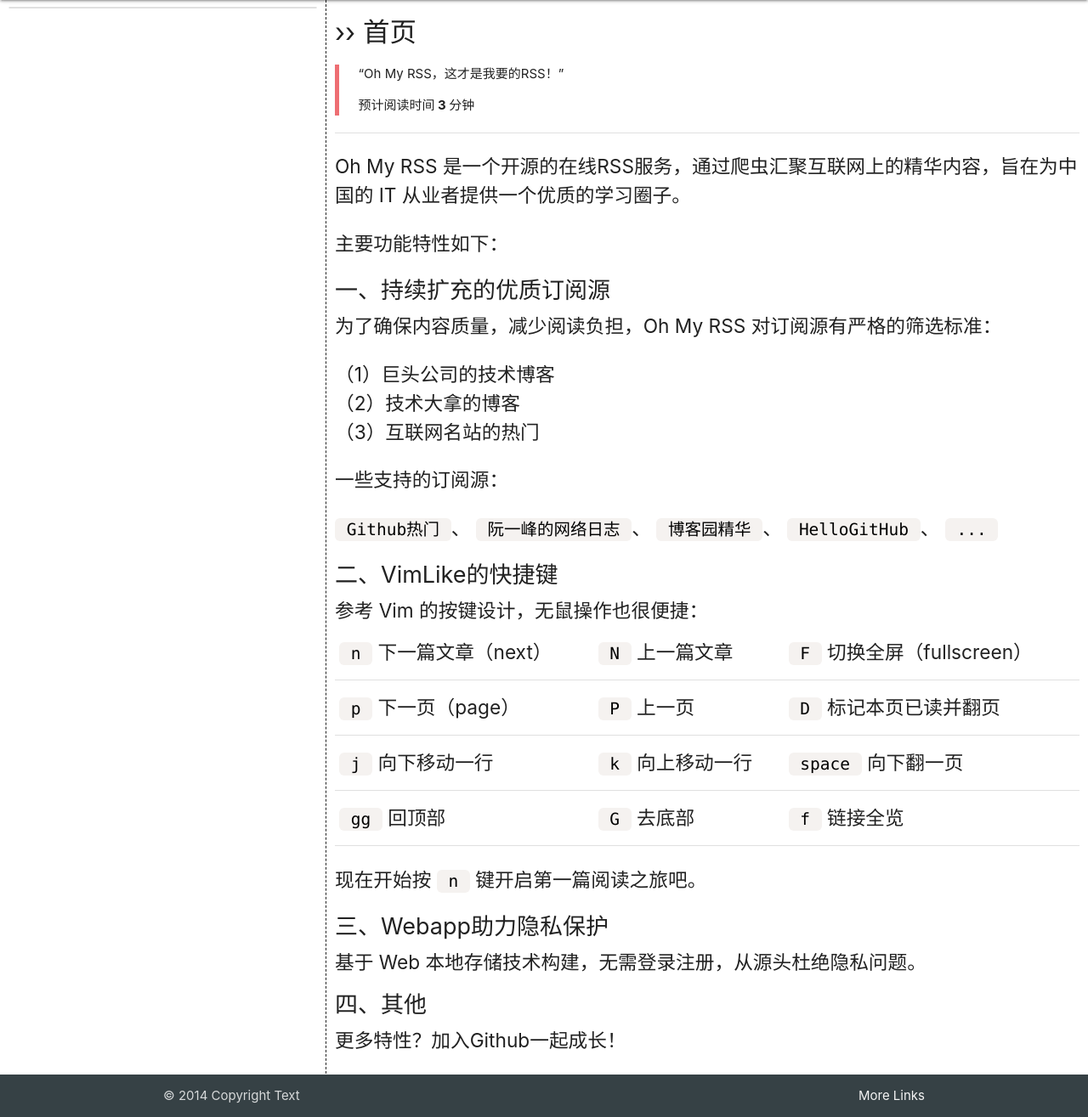
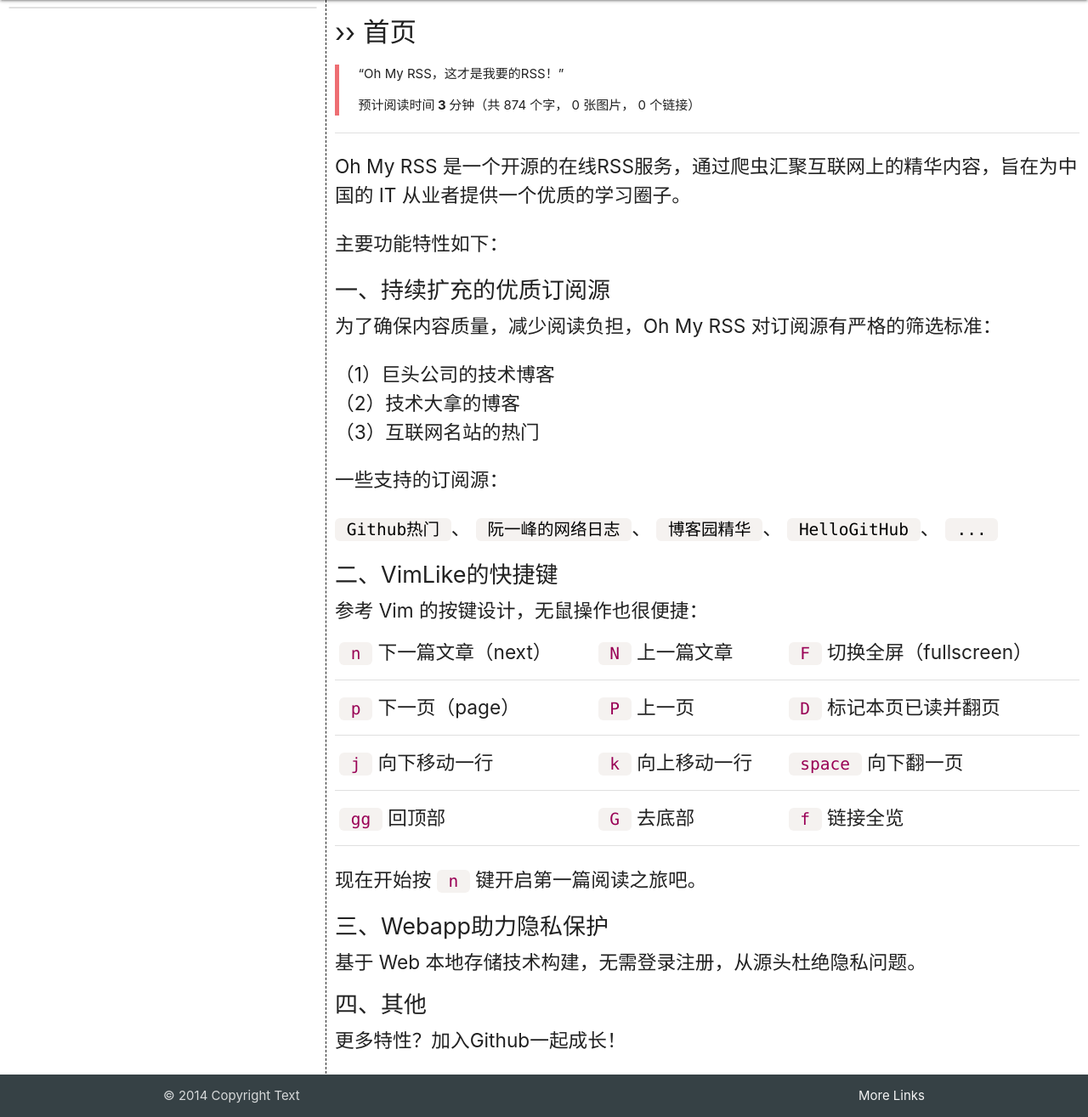
Before and after one commit to richshaw2015/oh-my-rss, a Django app: page / in a window 1280 px wide. Shown: the part 64-1379 px from the top of the page at 85% size. Run offline with Django 3.2, Linux system fonts and the light colour scheme; data that the repository does not hold is empty.

Commit message:
留言页面完善，阅读数据统计

```diff
--- a/rssapi/models.py
+++ b/rssapi/models.py
@@ -46,7 +46,6 @@ class Article(models.Model):
         ('active', '激活'),
         ('close', '关闭，下线'),
     ), default='active')
-    readtime = models.IntegerField('预计阅读时间，分钟', default=5)
 
     ctime = models.DateTimeField('创建时间', auto_now_add=True)
     mtime = models.DateTimeField('更新时间', auto_now=True)
--- a/rssapi/templatetags/helpers.py
+++ b/rssapi/templatetags/helpers.py
@@ -3,7 +3,6 @@ from django import template
 from django.utils.timezone import localtime
 from django.conf import settings
 import hashlib
-import urllib
 
 register = template.Library()
 
--- a/static/css/app.css
+++ b/static/css/app.css
@@ -276,8 +276,13 @@ h6 {
 .issues {
     border: none;
 }
-.issue-time {
-    padding-left: 2rem;
+
+.omrss-issue-meta {
+    font-size: 1rem;
+}
+
+.omrss-issue-name {
+    width: 20em;
 }
 
 #cancel {
--- a/static/js/app.js
+++ b/static/js/app.js
@@ -1,3 +1,6 @@
+// 异常提示
+const NET_ERROR_MSG = '网络异常，请稍后重试！';
+
 function genUid() {
     /* 生成用户id，自带校验  */
     const sec_key = "bDNsU3BxNXM2b1NyRFJ0dFQwa1o="; // l3lSpq5s6oSrDRttT0kZ
@@ -38,6 +41,14 @@ function setReadArticle(id) {
 
 function hasLikeArticle(id) {
     return localStorage.getItem('LIKE/' + id);
+}
+
+function setLeaveMsgToday() {
+    localStorage.setItem('LMSG/' + (new Date()).toDateString(), '1');
+}
+
+function hasLeaveMsgToday() {
+    return localStorage.getItem('LMSG/' + (new Date()).toDateString());
 }
 
 function setLikeArticle(id) {
@@ -136,6 +147,20 @@ function getCurPage() {
     return '1';
 }
 
+function updateReadStats() {
+    const third = $('#omrss-third');
+
+    const thirdTextCount = third.text().trim().length;
+    const thirdImgCount = third.find('img').length;
+    const thirdHrefCount = third.find('a').length;
+
+    const thirdReadTime = parseInt(thirdTextCount / 275) + parseInt(thirdImgCount * 5 / 60) +
+        parseInt(thirdHrefCount / 10);
+    const stats = `预计阅读时间<b> ${thirdReadTime} </b>分钟（共 ${thirdTextCount} 个字， ${thirdImgCount} 张图片， ${thirdHrefCount} 个链接）`;
+
+    $('#omrss-read-stats').html(stats);
+}
+
 function initLayout() {
     $('.tooltipped').tooltip();
 
@@ -230,7 +255,7 @@ function setToreadList() {
 // 全局LRU缓存服务
 let lruCache = new Cache(50, false, new Cache.LocalStorageCacheStorage('OMRSS'));
 // 缓存版本号，每次上线需要更新
-const cacheVer = '13';
+const cacheVer = '15';
 
 function setLruCache(key, value) {
     if (value.length < 40 * 1024 && value.length > 512) {
@@ -259,6 +284,9 @@ $(document).ready(function () {
     // 加载列表内容
     loadPage(1);
 
+    // 首页文章统计数据
+    updateReadStats();
+
     // 先更新未读数
     setToreadList();
 
@@ -279,7 +307,7 @@ $(document).ready(function () {
                 }
             }
         }
-    }, 14400000);
+    }, 4 * 3600 * 1000);
     /* 首页初始化结束 */
 
 
@@ -302,6 +330,8 @@ $(document).ready(function () {
 
             // 代码样式
             Prism.highlightAll();
+            // 数据统计
+            updateReadStats();
 
             target.scrollTop(0);
             return true;
@@ -322,6 +352,9 @@ $(document).ready(function () {
 
             target.scrollTop(0);
 
+            // 更新统计
+            updateReadStats();
+
             if (!hasReadArticle(article_id)) {
                 // 未读变为已读
                 setReadArticle(article_id);
@@ -341,6 +374,8 @@ $(document).ready(function () {
                     });
                 }, 1000);
             }
+        }).fail(function () {
+            warnToast(NET_ERROR_MSG);
         }).always(function () {
             $('#omrss-loader').addClass('hide');
         });
@@ -385,7 +420,8 @@ $(document).ready(function () {
             });
 
             $('#omrss-main').html(destDom).scrollTop(0);
-
+        }).fail(function () {
+            warnToast(NET_ERROR_MSG);
         }).always(function () {
             $('#omrss-loader').addClass('hide');
         });
@@ -424,11 +460,13 @@ $(document).ready(function () {
     $(document).on('click', '#omrss-like', function () {
         const id = $(this).attr('data-id');
         if (hasLikeArticle(id)) {
-            warnToast("已经点赞过了");
+            warnToast("已经点过赞了");
         } else {
             $.post("/api/ajax/actionlog", {uid: getOrSetUid(), id: id, action: "LIKE"}, function (data) {
                 setLikeArticle(id);
                 toast("点赞成功");
+            }).fail(function () {
+                warnToast(NET_ERROR_MSG);
             });
         }
     });
@@ -460,6 +498,9 @@ $(document).ready(function () {
         $.post("/api/html/homepage", {uid: getOrSetUid()}, function (data) {
             $('#omrss-main').html(data);
             $('#omrss-main').scrollTop(0);
+            updateReadStats();
+        }).fail(function () {
+            warnToast(NET_ERROR_MSG);
         }).always(function () {
             $('#omrss-loader').addClass('hide');
         })
@@ -471,6 +512,8 @@ $(document).ready(function () {
         $.post("/api/html/issues", {uid: getOrSetUid()}, function (data) {
             $('#omrss-main').html(data);
             $('#omrss-main').scrollTop(0);
+        }).fail(function () {
+            warnToast(NET_ERROR_MSG);
         }).always(function () {
             $('#omrss-loader').addClass('hide');
         })
@@ -478,6 +521,9 @@ $(document).ready(function () {
 
     // 提交留言
     $(document).on('click', '.ev-submit-msg', function() {
+        if (hasLeaveMsgToday()) {
+            warnToast("您今天已经留过言了，明天再来吧！");
+        } else {
             $('#omrss-loader').removeClass('hide');
             const content = $('#issue-input-detail').val();
             const nickname = $('#issue-input-name').val();
@@ -487,10 +533,14 @@ $(document).ready(function () {
                 contact: contact}, function (data) {
                 $('#omrss-main').html(data);
                 $('#omrss-main').scrollTop(0);
+                setLeaveMsgToday();
                 toast("留言成功");
+            }).fail(function () {
+                warnToast(NET_ERROR_MSG);
             }).always(function () {
                 $('#omrss-loader').addClass('hide');
             })
+        }
     });
 
     // 切换全屏
--- a/templates/article.html
+++ b/templates/article.html
@@ -5,7 +5,7 @@
     <div class="divider"></div>
 
     <!-- 第三方爬虫内容 -->
-    <div class="flow-text">
+    <div class="flow-text" id="omrss-third">
         {% include 'cnt-detail.html' %}
     </div>
 
--- a/templates/cnt-meta.html
+++ b/templates/cnt-meta.html
@@ -9,7 +9,7 @@
     [{{ article.site.cname }}] (<a href="{{ article.src_url }}" target="_blank" class="ev-open-src"
                                                   data-id="{{ article.uindex }}">{{ article.src_url }}</a>)
 
-    <p>预计阅读时间<b> {{ article.readtime }} </b>分钟</p>
+    <p id="omrss-read-stats">预计阅读时间<b> 0 </b>分钟（共 0 个字， 0 张图片， 0 个链接）</p>
 
     {% if article.copyright == 0 %}
         <p>侵犯了您的权益？请<a href="#!" class="ev-leave-msg">在此</a>留言</p>
--- a/templates/intro.html
+++ b/templates/intro.html
@@ -3,12 +3,12 @@
 <blockquote>
     “Oh My RSS，这才是我要的RSS！”
 
-    <p>预计阅读时间<b> 3 </b>分钟</p>
+    <p id="omrss-read-stats">预计阅读时间<b> 0 </b>分钟（共 0 个字， 0 张图片， 0 个链接）</p>
 </blockquote>
 
 <div class="divider"></div>
 
-<div class="flow-text">
+<div class="flow-text" id="omrss-third">
     <p>
         Oh My RSS 是一个开源的在线RSS服务，通过爬虫汇聚互联网上的精华内容，旨在为中国的 IT 从业者提供一个优质的学习圈子。
     </p>
@@ -37,29 +37,29 @@
 
     <table class="responsive-table">
         <tr>
-            <td><code class="language-markup"> n </code> 下一篇文章（next）</td>
-            <td><code class="language-markup"> N </code> 上一篇文章</td>
-            <td><code class="language-markup"> F </code> 切换全屏（fullscreen）</td>
+            <td><code class="language-markup token tag"> n </code> 下一篇文章（next）</td>
+            <td><code class="language-markup token tag"> N </code> 上一篇文章</td>
+            <td><code class="language-markup token tag"> F </code> 切换全屏（fullscreen）</td>
         </tr>
 
         <tr>
-            <td><code class="language-markup"> p </code> 下一页（page）</td>
-            <td><code class="language-markup"> P </code> 上一页</td>
-            <td><code class="language-markup"> D </code> 标记本页已读并翻页</td>
+            <td><code class="language-markup token tag"> p </code> 下一页（page）</td>
+            <td><code class="language-markup token tag"> P </code> 上一页</td>
+            <td><code class="language-markup token tag"> D </code> 标记本页已读并翻页</td>
         </tr>
         <tr>
-            <td><code class="language-markup"> j </code> 向下移动一行</td>
-            <td><code class="language-markup"> k </code> 向上移动一行</td>
-            <td><code class="language-markup"> space </code> 向下翻一页</td>
+            <td><code class="language-markup token tag"> j </code> 向下移动一行</td>
+            <td><code class="language-markup token tag"> k </code> 向上移动一行</td>
+            <td><code class="language-markup token tag"> space </code> 向下翻一页</td>
         </tr>
         <tr>
-            <td><code class="language-markup"> gg </code> 回顶部</td>
-            <td><code class="language-markup"> G </code> 去底部</td>
-            <td><code class="language-markup"> f </code> 链接全览</td>
+            <td><code class="language-markup token tag"> gg </code> 回顶部</td>
+            <td><code class="language-markup token tag"> G </code> 去底部</td>
+            <td><code class="language-markup token tag"> f </code> 链接全览</td>
         </tr>
     </table>
 
-    <p>现在开始按 <code class="language-markup"> n </code> 键开启第一篇阅读之旅吧。</p>
+    <p>现在开始按 <code class="language-markup token tag"> n </code> 键开启第一篇阅读之旅吧。</p>
 
     <h2>三、Webapp助力隐私保护</h2>
     基于 Web 本地存储技术构建，无需登录注册，从源头杜绝隐私问题。
--- a/templates/issues.html
+++ b/templates/issues.html
@@ -7,14 +7,14 @@
         {% for msg in msgs %}
         <li class="collection-item avatar omrss-msg">
             <img src="{{ msg.uid |gravatar_url }}" alt="" class="circle">
-            <span class="grey-text text-darken-1">
+            <span class="grey-text text-darken-1 omrss-issue-meta omrss-issue-name">
                 {% if msg.nickname %}
                     {{ msg.nickname }}
                 {% else %}
                     {{ msg.uid |to_fuzzy_uid }}
                 {% endif %}
             </span>
-            <span class="issue-time prettydate grey-text text-darken-1">{{ msg.ctime |to_date_fmt }}</span>
+            <span class="omrss-issue-meta prettydate grey-text text-darken-1">{{ msg.ctime |to_date_fmt }}</span>
             <p><i class="material-icons">format_quote</i> {{ msg.content }}</p>
             {% if msg.reply %}
                 <div class="omrss-reply">{{ msg.reply }}</div>
```
Lines whose indentation alone changed are shown as unchanged.
